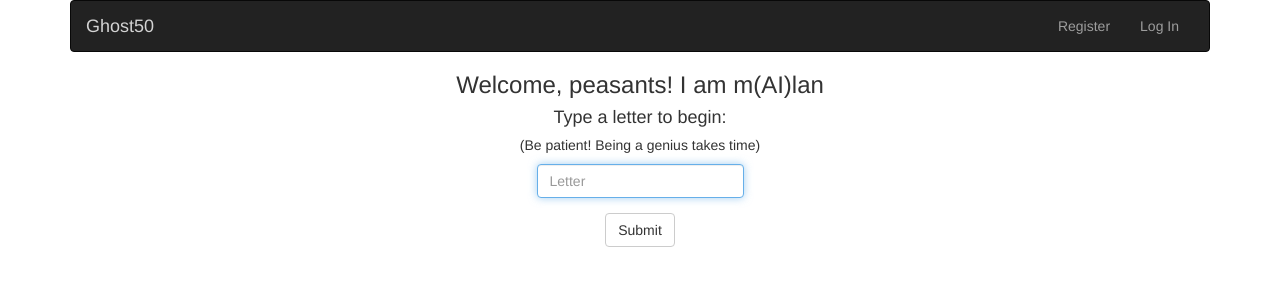
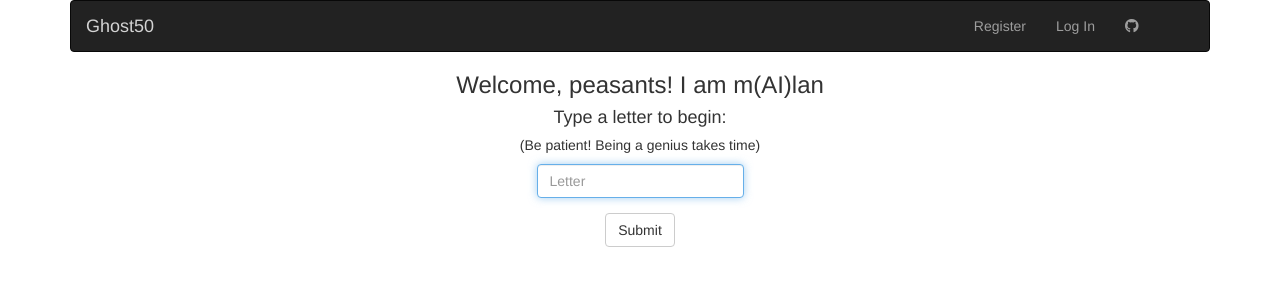
Before and after one commit to theTejMahal/ghost50-final, a Flask app: template app/templates/ai.html in a window 1280 px wide. Shown: the top 300 px of the page. Run offline with Flask 2, Linux system fonts and the light colour scheme; the template is opened without the code that fills it: most values are stand-ins (such as "Sample title", 1, 10 or a date in 2020); data that the repository does not hold is empty; some libraries are stand-ins or nearby versions.

Commit message:
Github and walkthrough to all pages

```diff
--- a/app/templates/ai.html
+++ b/app/templates/ai.html
@@ -14,6 +14,7 @@
 
         <script src="https://code.jquery.com/jquery-3.1.1.min.js"></script>
         <script src="https://maxcdn.bootstrapcdn.com/bootstrap/3.3.7/js/bootstrap.min.js"></script>
+        <link rel="stylesheet" href="https://use.fontawesome.com/releases/v5.6.1/css/all.css">
 
         {{ JSGlue.include() }}
 
@@ -48,11 +49,15 @@
                             <ul class="nav navbar-nav navbar-right">
                                 <li><a href="{{ url_for('changepassword') }}">Change Password</a></li>
                                 <li><a href="{{ url_for('logout') }}">Log Out</a></li>
+                                <li><a href="https://github.com/theTejMahal/ghost50-final"><i class="fab fa-github"></i></a></li>
+                                <li><a href="https://www.youtube.com/watch?v=p_Sw0NfJp50"><i class="fa-brands fa-youtube"></i></a></li>
                             </ul>
                         {% else %}
                             <ul class="nav navbar-nav navbar-right">
                                 <li><a href="{{ url_for('register') }}">Register</a></li>
                                 <li><a href="{{ url_for('login') }}">Log In</a></li>
+                                <li><a href="https://github.com/theTejMahal/ghost50-final"><i class="fab fa-github"></i></a></li>
+                                <li><a href="https://www.youtube.com/watch?v=p_Sw0NfJp50"><i class="fa-brands fa-youtube"></i></a></li>
                             </ul>
                         {% endif %}
                     </div>
--- a/app/templates/play.html
+++ b/app/templates/play.html
@@ -51,11 +51,15 @@
                             <ul class="nav navbar-nav navbar-right">
                                 <li><a href="{{ url_for('changepassword') }}">Change Password</a></li>
                                 <li><a href="{{ url_for('logout') }}">Log Out</a></li>
+                                <li><a href="https://github.com/theTejMahal/ghost50-final"><i class="fab fa-github"></i></a></li>
+                                <li><a href="https://www.youtube.com/watch?v=p_Sw0NfJp50"><i class="fa-brands fa-youtube"></i></a></li>
                             </ul>
                         {% else %}
                             <ul class="nav navbar-nav navbar-right">
                                 <li><a href="{{ url_for('register') }}">Register</a></li>
                                 <li><a href="{{ url_for('login') }}">Log In</a></li>
+                                <li><a href="https://github.com/theTejMahal/ghost50-final"><i class="fab fa-github"></i></a></li>
+                                <li><a href="https://www.youtube.com/watch?v=p_Sw0NfJp50"><i class="fa-brands fa-youtube"></i></a></li>
                             </ul>
                         {% endif %}
                     </div>
--- a/app/templates/waitingroom.html
+++ b/app/templates/waitingroom.html
@@ -14,6 +14,7 @@
 
         <script src="https://code.jquery.com/jquery-3.1.1.min.js"></script>
         <script src="https://maxcdn.bootstrapcdn.com/bootstrap/3.3.7/js/bootstrap.min.js"></script>
+        <link rel="stylesheet" href="https://use.fontawesome.com/releases/v5.6.1/css/all.css">
 
         {{ JSGlue.include() }}
 
@@ -51,14 +52,14 @@
                                 <li><a href="{{ url_for('changepassword') }}">Change Password</a></li>
                                 <li><a href="{{ url_for('logout') }}">Log Out</a></li>
                                 <li><a href="https://github.com/theTejMahal/ghost50-final"><i class="fab fa-github"></i></a></li>
-                                <li><a href="https://www.youtube.com/watch?v=p_Sw0NfJp50"><i class="fa-regular fa-circle-info"></i></a></li>
+                                <li><a href="https://www.youtube.com/watch?v=p_Sw0NfJp50"><i class="fa-brands fa-youtube"></i></a></li>
                             </ul>
                         {% else %}
                             <ul class="nav navbar-nav navbar-right">
                                 <li><a href="{{ url_for('register') }}">Register</a></li>
                                 <li><a href="{{ url_for('login') }}">Log In</a></li>
                                 <li><a href="https://github.com/theTejMahal/ghost50-final"><i class="fab fa-github"></i></a></li>
-                                <li><a href="https://www.youtube.com/watch?v=p_Sw0NfJp50"><i class="fa-regular fa-circle-info"></i></a></li>
+                                <li><a href="https://www.youtube.com/watch?v=p_Sw0NfJp50"><i class="fa-brands fa-youtube"></i></a></li>
                             </ul>
                         {% endif %}
                     </div>
```
